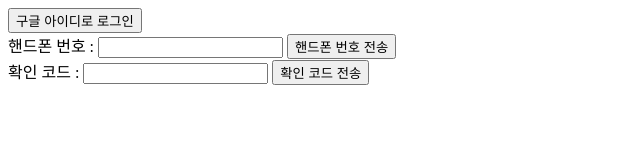
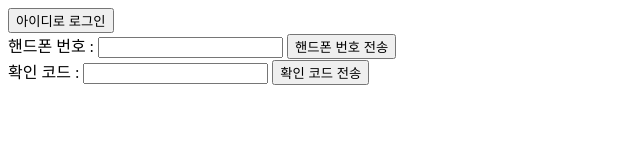
Before and after one commit to oelleno/kakao, a plain HTML site: page index.html in a window 1280 px wide. Shown: the full height of the page, 0-640 px from the left. Drawn offline with Linux system fonts and the light colour scheme.

Commit message:
Update index.html

```diff
--- a/index.html
+++ b/index.html
@@ -9,7 +9,7 @@
 </head>
 
 <body>
-  <button id="googleLogin">구글 아이디로 로그인</button>
+  <button id="googleLogin">아이디로 로그인</button>
 
   <form>
     핸드폰 번호 : <input id="phoneNumber" />
```
